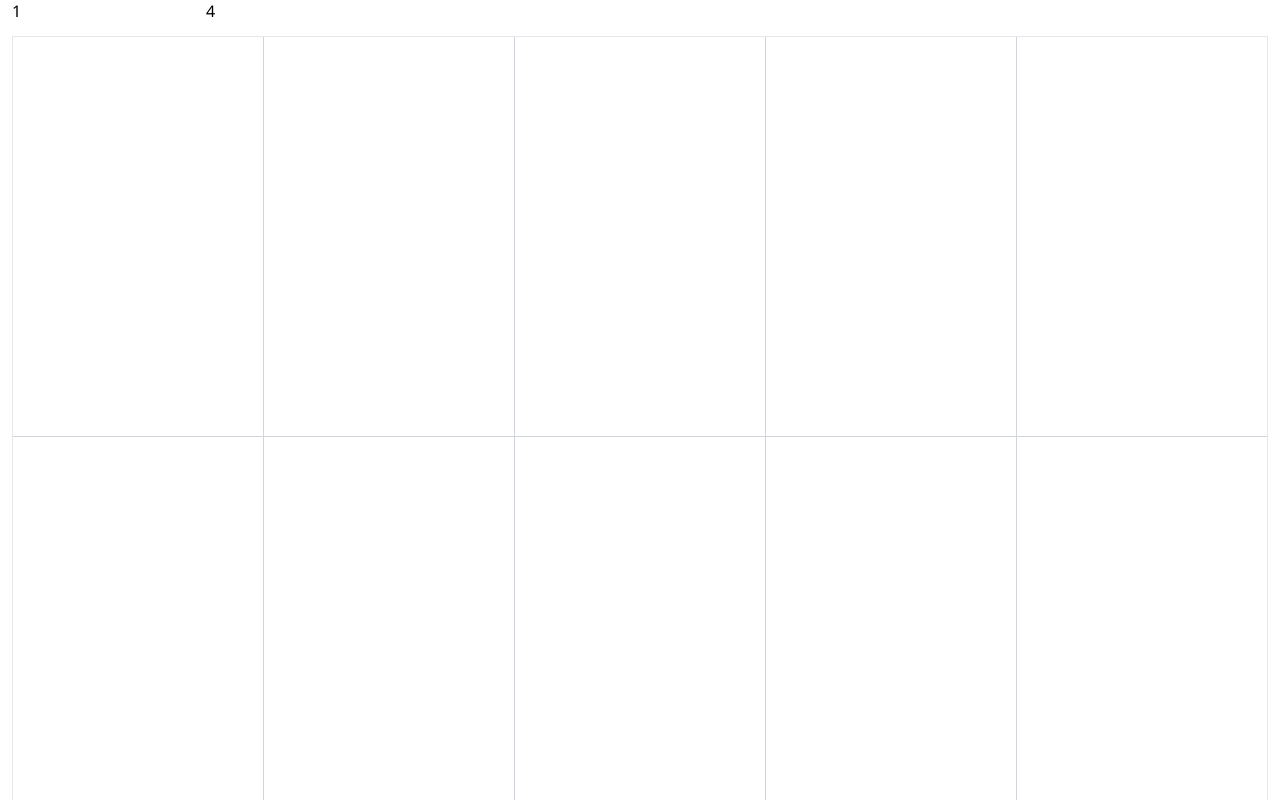
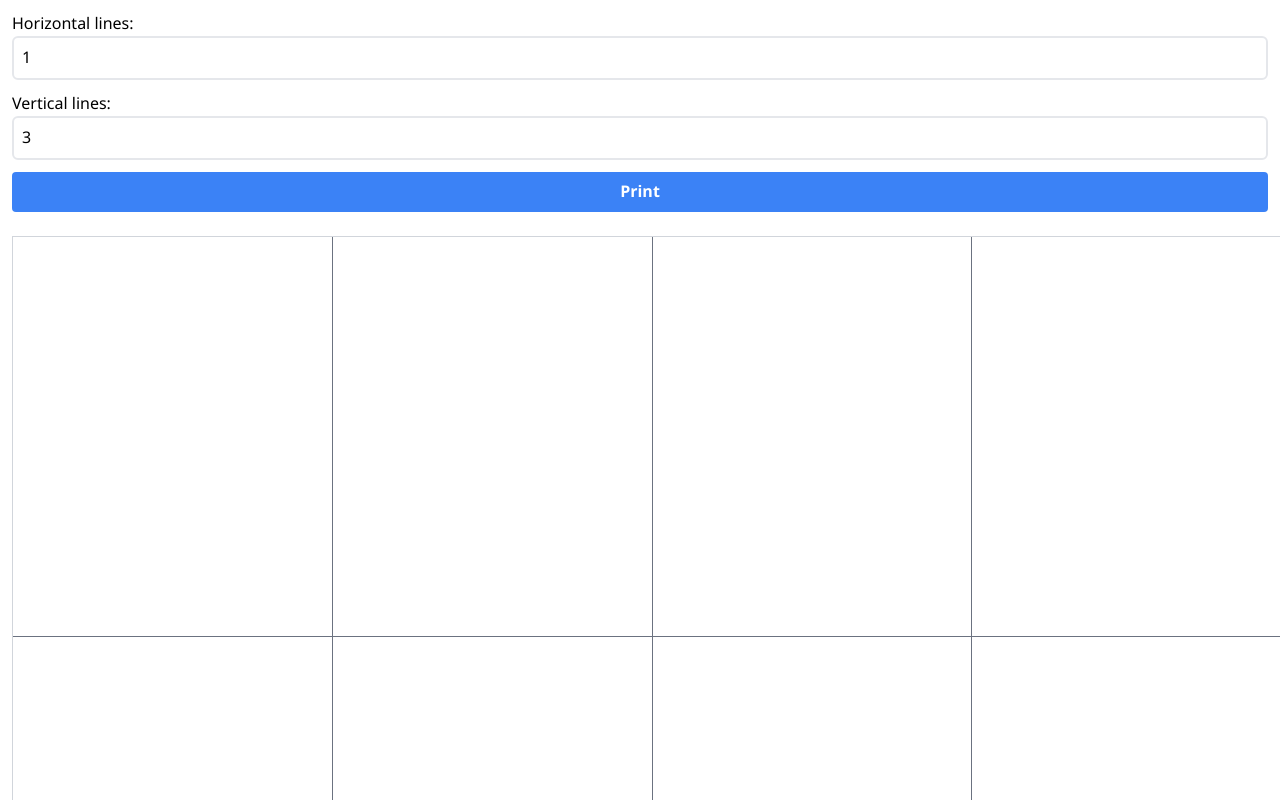
Before and after one commit to Teerut26/grid-paper-generator, a React (Vite) app: page / in a window 1280 px wide. Shown: the top 800 px of the page. Built offline with nearby package versions, Linux system fonts and the light colour scheme.

Commit message:
Enhance grid input UI and add print functionality

```diff
--- a/src/App.tsx
+++ b/src/App.tsx
@@ -4,33 +4,47 @@ import { useState } from "react"
 
 export default function App() {
     const [horizontalLines, setHorizontalLines] = useState<number>(1)
-    const [verticalLines, setVerticalLines] = useState<number>(4)
+    const [verticalLines, setVerticalLines] = useState<number>(3)
+    const onPrint = () => {
+        window.print()
+    }
     return (
         <>
-            <div className="print:hidden mx-3 mb-3 flex">
+            <div className="print:hidden mb-3 flex p-3">
+                <div className="flex flex-col gap-3 w-full">
+                    <div className="flex flex-col">
+                        <span>Horizontal lines:</span>
                         <input
                             type="number"
+                            className="border-2 p-2 rounded-md"
                             value={horizontalLines}
-                    onChange={(e) => setHorizontalLines(Number(e.target.value))}
+                            onChange={(e) => setHorizontalLines(Number(e.target.value) < 1 ? 1 : Number(e.target.value))}
                         />
+                    </div>
+                    <div className="flex flex-col">
+                        <span>Vertical lines:</span>
                         <input
                             type="number"
+                            className="border-2 p-2 rounded-md"
                             value={verticalLines}
-                    onChange={(e) => setVerticalLines(Number(e.target.value))}
+                            onChange={(e) => setVerticalLines(Number(e.target.value) < 1 ? 1 : Number(e.target.value))}
                         />
                     </div>
-            <div className="h-screen relative border mx-3 print:m-0 print:border-0">
+                    <button className="bg-blue-500 hover:bg-blue-700 text-white font-bold py-2 px-4 rounded h-fit" onClick={onPrint}>Print</button>
+                </div>
+            </div>
+            <div className="print:h-screen print:w-full h-screen w-full relative border mx-3 print:m-0 print:border-0 border-gray-300">
                 {/* horizontal grid */}
                 <div className={clsx("absolute top-0 bottom-0 left-0 right-0 z-10 flex flex-col justify-evenly")}>
                     {[...Array(horizontalLines)].map((_, i) => (
-                        <div className="h-[0.5px] w-full bg-gray-300" key={i}></div>
+                        <div className="h-[0.5px] w-full bg-gray-500 print:bg-gray-200" key={i}></div>
                     ))}
                 </div>
 
                 {/* vertical grid */}
                 <div className="absolute top-0 bottom-0 left-0 right-0 z-20 flex items-center justify-evenly">
                     {[...Array(verticalLines)].map((_, i) => (
-                        <div className="w-[0.5px] h-full bg-gray-300" key={i}></div>
+                        <div className="w-[0.5px] h-full bg-gray-500 print:bg-gray-200" key={i}></div>
                     ))}
                 </div>
             </div>
```
Lines whose indentation alone changed are shown as unchanged.
